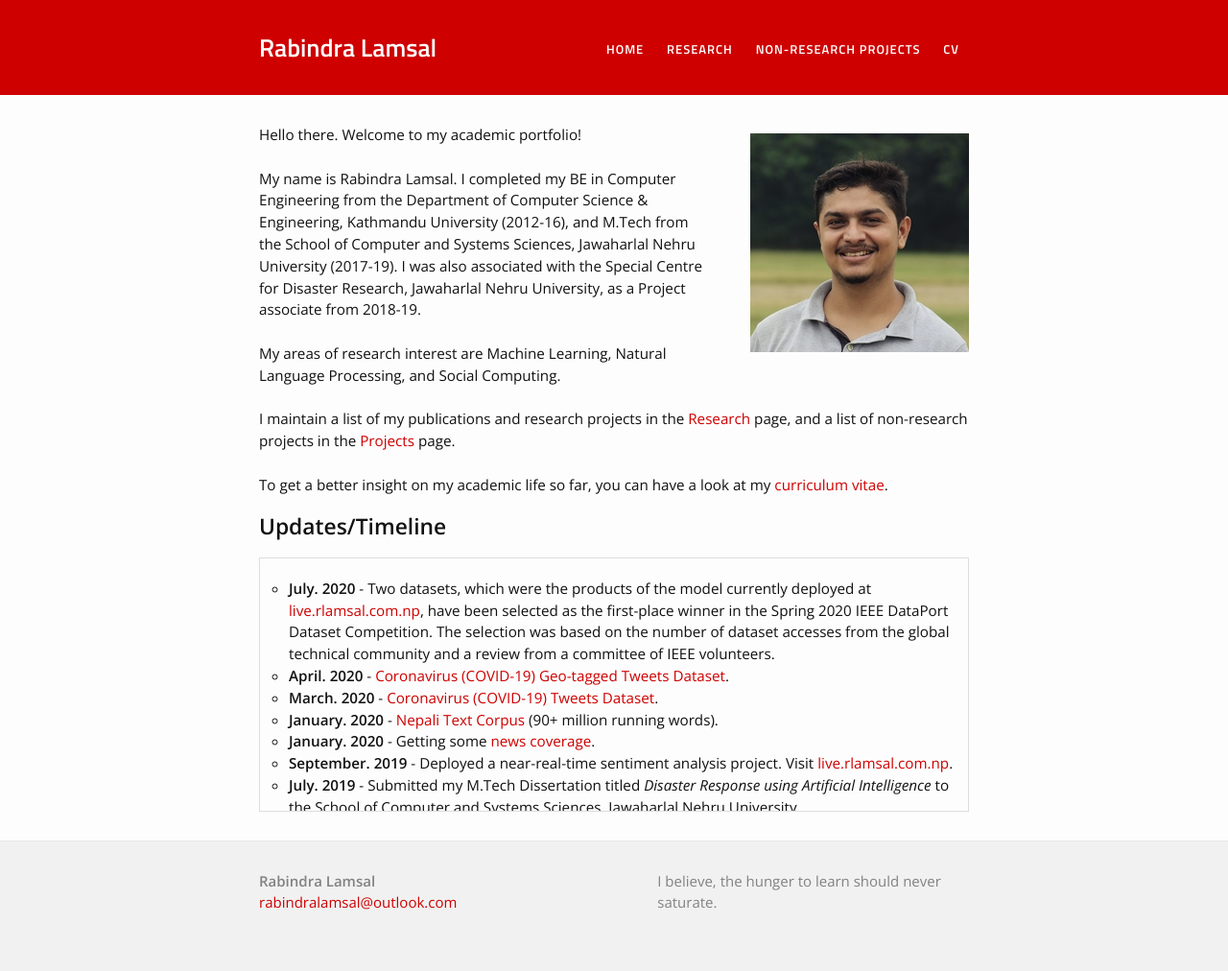
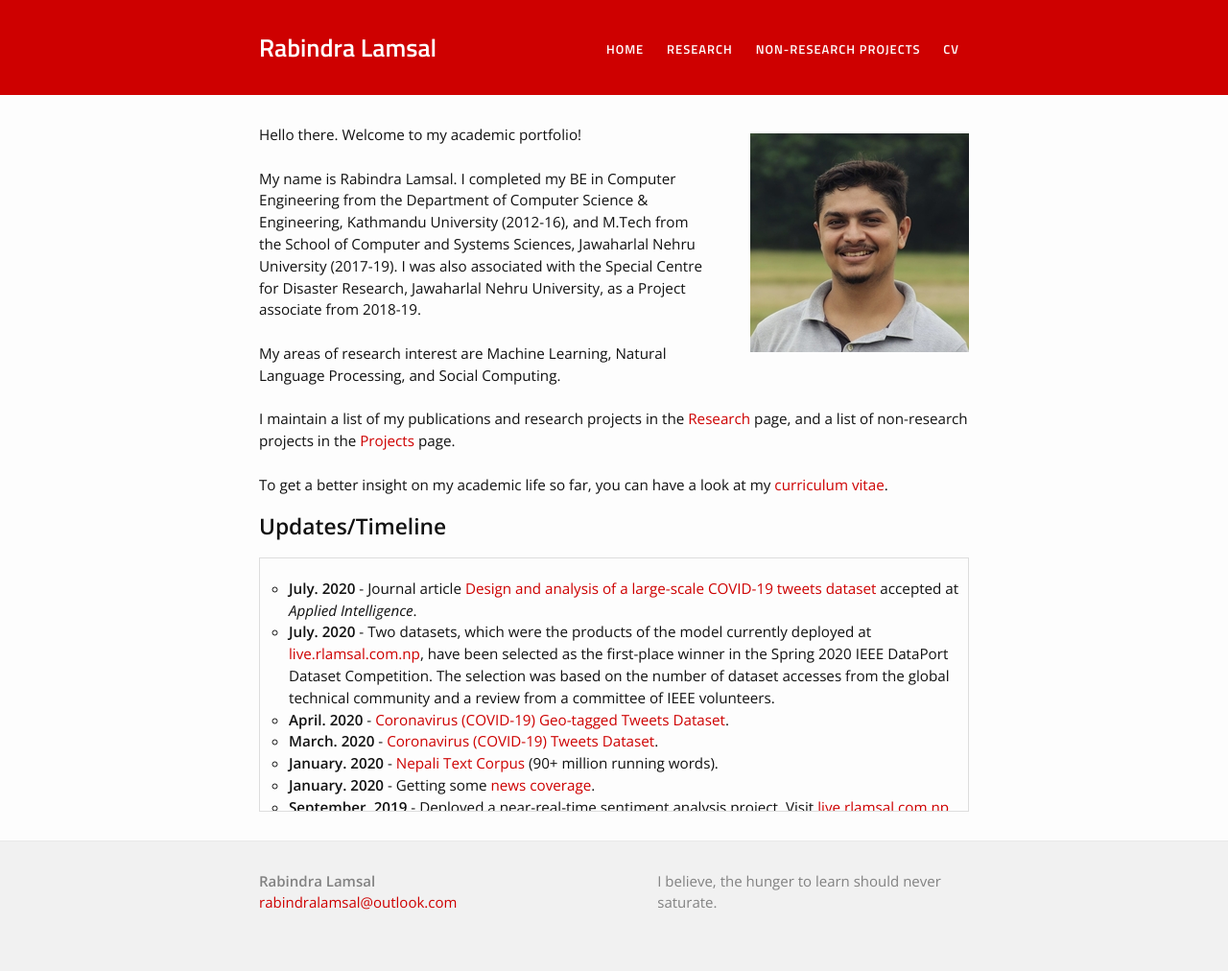
Before and after one commit to rabindralamsal/personal-site, a Jekyll site: the page built from index.html, in a window 1280 px wide. Shown: the whole page at 96% size. Built offline with Jekyll 4.4.1, drawn with Linux system fonts in a browser that asks for light colours.

Commit message:
Update index.html

```diff
--- a/index.html
+++ b/index.html
@@ -17,6 +17,7 @@ To get a better insight on my academic life so far, you can have a look at my <a
 <h2>Updates/Timeline</h2>
 <div class="updates" style="height: 16em; overflow-y: scroll; border:solid 1px #dddddd; padding-top:20px;">
 <ul style="list-style-type: circle;">
+<li><b>July. 2020</b> - Journal article <a href="https://doi.org/10.1007/s10489-020-02029-z">Design and analysis of a large-scale COVID-19 tweets dataset</a> accepted at <em>Applied Intelligence</em>. </li>
 <li><b>July. 2020</b> - Two datasets, which were the products of the model currently deployed at <a href="https://live.rlamsal.com.np/">live.rlamsal.com.np</a>, have been selected as the first-place winner in the Spring 2020 IEEE DataPort Dataset Competition. The selection was based on the number of dataset accesses from the global technical community and a review from a committee of IEEE volunteers.</li>
 <li><b>April. 2020</b> - <a href="https://ieee-dataport.org/open-access/coronavirus-covid-19-geo-tagged-tweets-dataset">Coronavirus (COVID-19) Geo-tagged Tweets Dataset</a>.</li>
 <li><b>March. 2020</b> - <a href="https://ieee-dataport.org/open-access/coronavirus-covid-19-tweets-dataset">Coronavirus (COVID-19) Tweets Dataset</a>.</li>
```
